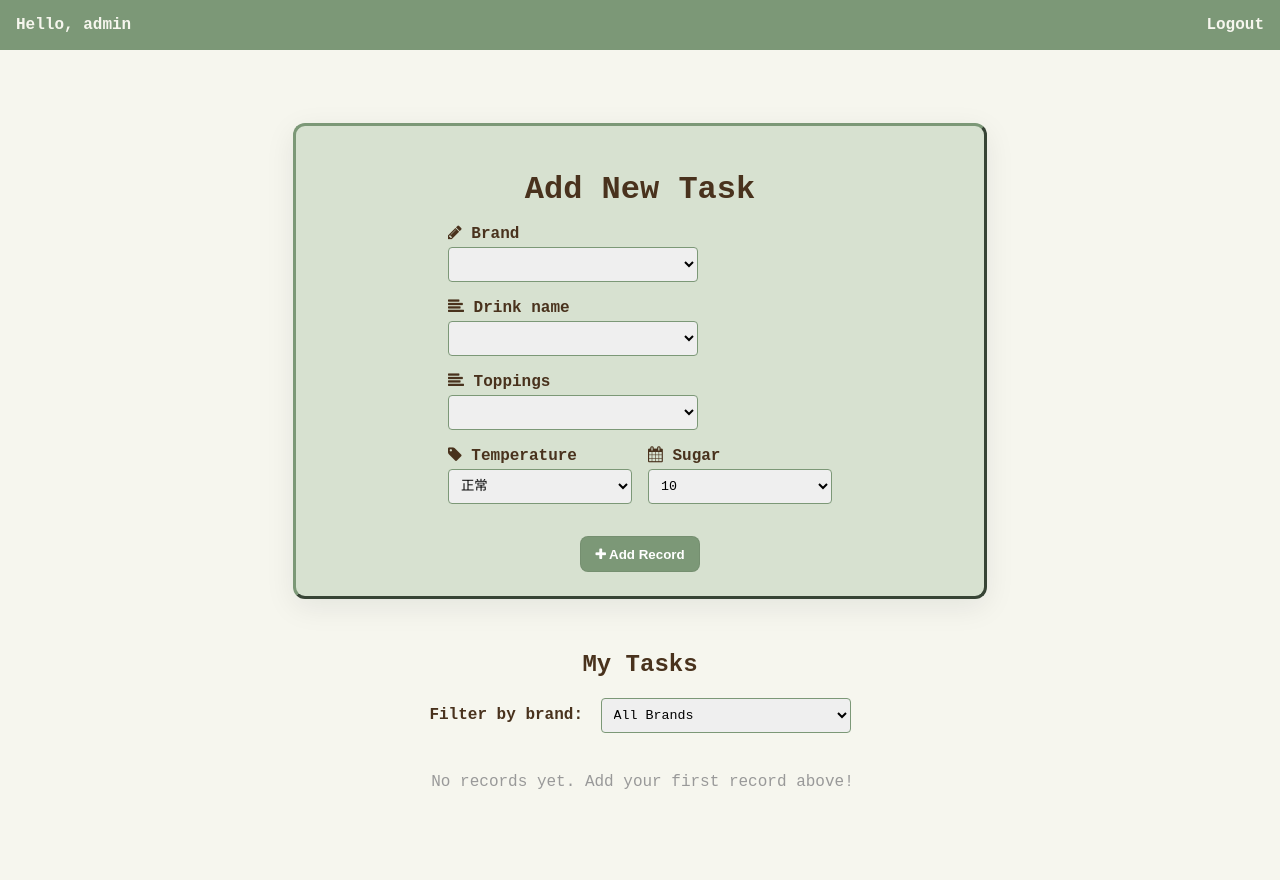
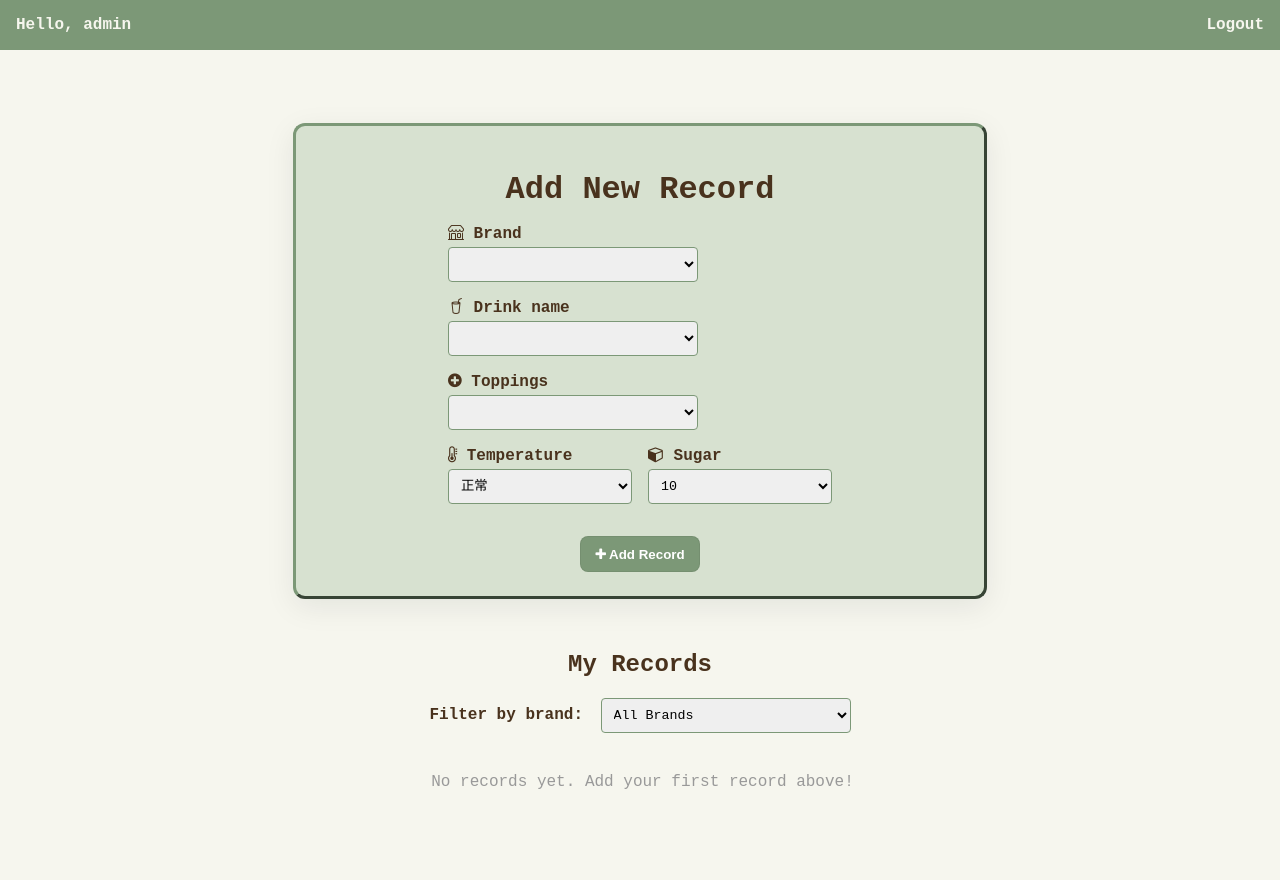
Before and after one commit to Midodo22/drink-tracker, a PHP site: page /dashboard.php in a window 1280 px wide. Run offline with PHP 8.4, Linux system fonts and the light colour scheme; a user stored in the database is signed in; data comes from the database, SQL or seed files in the repository; data that the repository does not hold is empty; some web fonts are replaced.

Commit message:
Added icons

```diff
--- a/pages/dashboard.php
+++ b/pages/dashboard.php
@@ -17,6 +17,7 @@
         <meta name="viewport" content="width=device-width, initial-scale=1.0">
         <link rel="shortcut icon" href="../images/penguin.jpg">
         <link rel="stylesheet" href="https://cdnjs.cloudflare.com/ajax/libs/font-awesome/4.7.0/css/font-awesome.css">
+        <link rel="stylesheet" href="https://cdn.jsdelivr.net/npm/bootstrap-icons@1.11.1/font/bootstrap-icons.css">
         <link rel="stylesheet" href="../css/styles.css">
         <link rel="preconnect" href="https://fonts.googleapis.com">
         <link rel="preconnect" href="https://fonts.gstatic.com" crossorigin>
@@ -35,25 +36,25 @@
 
         <!-- Add New Record Card -->
         <div class="card record-input-card" aria-label="Add new record" style="margin-top: min(50px, 12vh);">
-            <h1 style="text-align: center; margin-bottom: 1rem; font-weight: 700;">Add New Task</h1>
+            <h1 style="text-align: center; margin-bottom: 1rem; font-weight: 700;">Add New Record</h1>
 
             <form id="record-form" method="post">
                 <div style="margin-bottom: 1rem;">
-                    <label for="create-brand" style="font-weight: 600;"><i class="fa fa-pencil"></i> Brand</label>
+                    <label for="create-brand" style="font-weight: 600;"><i class="bi bi-shop"></i> Brand</label>
                     <br>
                     <select id="create-brand" class="text-box" style="max-width: 250px; display: inline-block;">
                     </select>
                 </div>
 
                 <div style="margin-bottom: 1rem;">
-                    <label for="create-drink" style="font-weight: 600;"><i class="fa fa-align-left"></i> Drink name</label>
+                    <label for="create-drink" style="font-weight: 600;"><i class="bi bi-cup-straw"></i> Drink name</label>
                     <br>
                     <select id="create-drink" class="text-box" style="max-width: 250px; display: inline-block;">
                     </select>
                 </div>
 
                 <div style="margin-bottom: 1rem;">
-                    <label for="create-topping" style="font-weight: 600;"><i class="fa fa-align-left"></i> Toppings</label>
+                    <label for="create-topping" style="font-weight: 600;"><i class="fa fa-plus-circle"></i> Toppings</label>
                     <br>
                     <select id="create-topping" class="text-box" style="max-width: 250px; display: inline-block;">
                     </select>
@@ -61,7 +62,7 @@
 
                 <div style="display: flex; gap: 1rem; margin-bottom: 1rem;">
                     <div style="flex: 1;">
-                        <label for="create-temp" style="font-weight: 600;"><i class="fa fa-tag"></i> Temperature</label>
+                        <label for="create-temp" style="font-weight: 600;"><i class="fa fa-thermometer-half"></i> Temperature</label>
                         <div style="display: flex; gap: 0.5rem;">
                             <select id="create-temp" class="text-box" style="max-width: 250px; display: inline-block;">
                                 <option value="normal">正常</option>
@@ -76,7 +77,7 @@
                     </div>
 
                     <div style="flex: 1;">
-                        <label for="create-sugar" style="font-weight: 600;"><i class="fa fa-calendar"></i> Sugar</label>
+                        <label for="create-sugar" style="font-weight: 600;"><i class="fa fa-cube"></i> Sugar</label>
                         <select id="create-sugar" class="text-box" style="max-width: 250px; display: inline-block;">
                         <option value="10">10</option>
                         <option value="9">9</option>
@@ -109,7 +110,7 @@
 
         <!-- Records -->
         <div style="width: 100%; max-width: 1200px; margin-top: 2rem;">
-            <h2 style="text-align: center; color: var(--main_text); margin-bottom: 1rem; font-weight: 700;">My Tasks</h2>
+            <h2 style="text-align: center; color: var(--main_text); margin-bottom: 1rem; font-weight: 700;">My Records</h2>
 
             <!-- Filter -->
             <div style="text-align: center; margin-bottom: 1.5rem;">
@@ -121,7 +122,7 @@
             </div>
 
             <div id="records-container">
-                <p style="text-align: center; color: #999; grid-column: 1/-1; font-weight: 500;">Loading tasks...</p>
+                <p style="text-align: center; color: #999; grid-column: 1/-1; font-weight: 500;">Loading records...</p>
             </div>
         </div>
 
@@ -132,25 +133,25 @@
 
                 <form id="edit-form">
                     <div style="margin-bottom: 1rem;">
-                        <label style="font-weight: 600;"><i class="fa fa-pencil"></i>Brand:</label>
+                        <label style="font-weight: 600;"><i class="bi bi-shop"></i> Brand:</label>
                         <select id="edit-brand" class="text-box" style="max-width: 250px; display: inline-block;">
                         </select>
                     </div>
 
                     <div style="margin-bottom: 1rem;">
-                        <label style="font-weight: 600;"><i class="fa fa-align-left"></i> Drink name:</label>
+                        <label style="font-weight: 600;"><i class="bi bi-cup-straw"></i> Drink name:</label>
                         <select id="edit-drink" class="text-box" style="max-width: 250px; display: inline-block;">
                         </select>
                     </div>
 
                     <div style="margin-bottom: 1rem;">
-                        <label style="font-weight: 600;"><i class="fa fa-align-left"></i>Toppings:</label>
+                        <label style="font-weight: 600;"><i class="fa fa-plus-circle"></i> Toppings:</label>
                         <select id="edit-topping" class="text-box" style="max-width: 250px; display: inline-block;">
                         </select>
                     </div>
 
                     <div style="margin-bottom: 1rem;">
-                        <label style="font-weight: 600;"><i class="fa fa-align-left"></i>Temp:</label>
+                        <label style="font-weight: 600;"><i class="fa fa-thermometer-half"></i> Temperature:</label>
                         <select id="edit-temp" class="text-box" style="max-width: 250px; display: inline-block;">
                             <option value="normal">正常</option>
                             <option value="half">少冰</option>
@@ -162,7 +163,8 @@
                         </select>
                     </div>
 
-                    <label>Sugar:</label>
+                    <div style="margin-bottom: 1rem;">
+                        <label style="font-weight: 600;"><i class="fa fa-cube"></i> Sugar:</label>
                         <select id="edit-sugar" class="text-box" style="max-width: 250px; display: inline-block;">
                             <option value="normal">正常</option>
                             <option value="seven">七分糖</option>
@@ -172,6 +174,7 @@
                             <option value="one">一分糖</option>
                             <option value="none">無糖</option>
                         </select>
+                    </div>
 
                     <div class="modal-buttons">
                         <button type="button" id="edit-cancel-btn" class="record-btn">Cancel</button>
```
Lines whose indentation alone changed are shown as unchanged.
